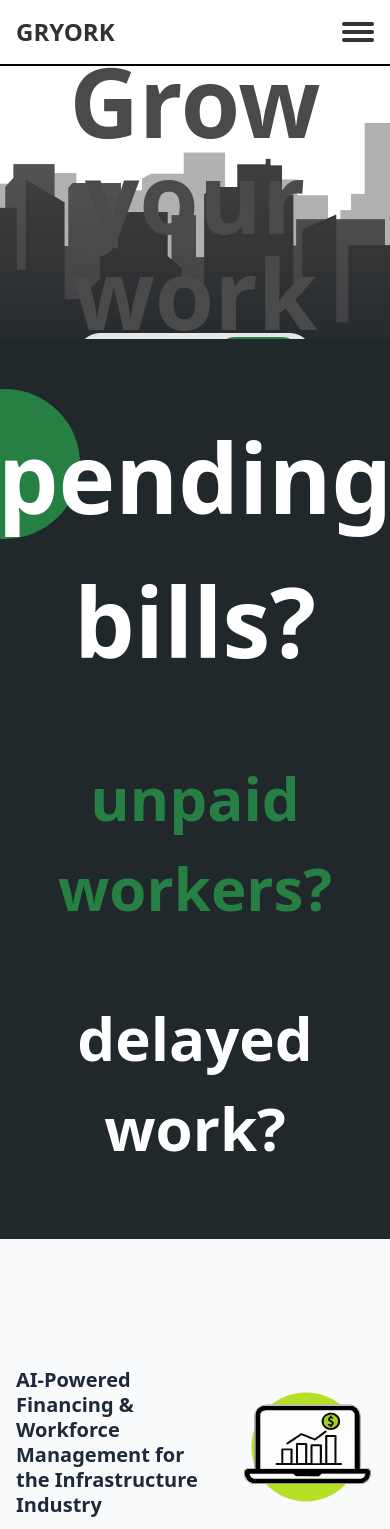
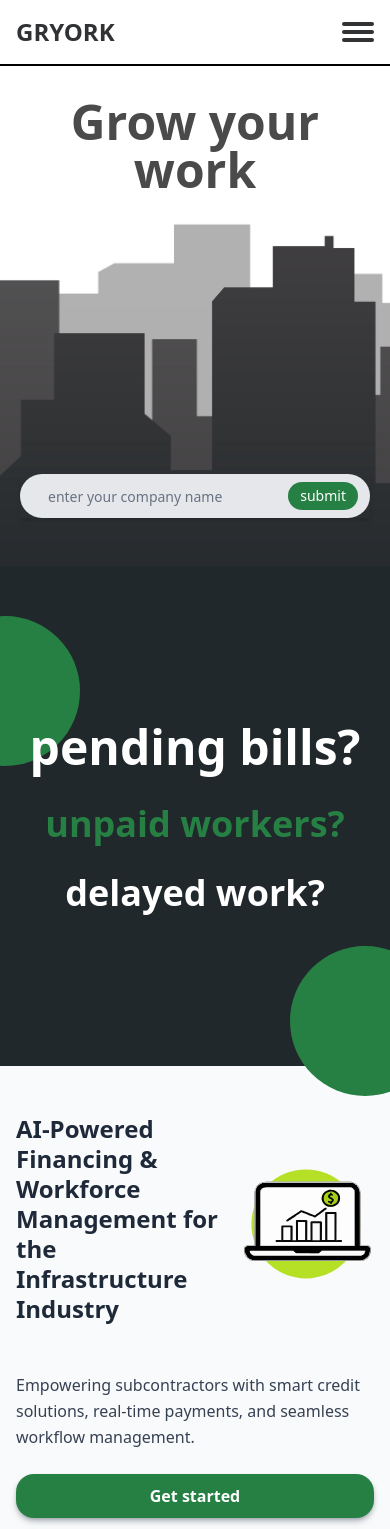
Before and after one commit to Nicky9319/Gryork_Frontend, a React (Vite) app: page / in a window 390 px wide. Shown: the top 1529 px of the page. Built offline with nearby package versions, Linux system fonts and the light colour scheme.

Commit message:
Added the mobile responsiveness for all sections except the feature one and then added the animatin for hero section features section and speed section, speed and features section is completed now

```diff
--- a/src/Views/MainPage/components/AIPoweredSection.jsx
+++ b/src/Views/MainPage/components/AIPoweredSection.jsx
@@ -13,24 +13,20 @@ const AIPoweredSection = () => {
   }, []);
 
   return (
-    <section className="flex flex-col px-4 py-8 sm:px-6 lg:px-16 xl:px-24 lg:py-16 bg-gray-50">
-      <br /><br /><br /><br />
-
-      {/* Mobile Layout: Heading and Image Side by Side */}
+    <section className="flex flex-col px-4 py-12 sm:px-6 lg:px-16 xl:px-24 lg:py-16 bg-gray-50">
       {windowWidth <= 640 ? (
-        <div className="flex flex-row justify-between items-center mb-6">
-          <h1 className="font-bold text-gray-800 text-xl leading-tight mr-4 w-3/5">
-            {/* Heading takes 60% width */}
+        <>
+          <div className="flex flex-row justify-between items-center mb-8">
+            <h1 className="font-bold text-gray-800 text-2xl leading-tight mr-4 w-3/5">
               AI-Powered Financing &amp; Workforce Management for the Infrastructure Industry
             </h1>
             <div className="relative flex justify-center w-2/5">
-            {/* Image takes 40% width */}
               <div
                 className="absolute bg-[#b6e026] rounded-full z-10"
                 style={{
                   width: '28vw',
                   height: '28vw',
-                top: '55%', // Adjusted to originate a little lower
+                  top: '55%',
                   left: '50%',
                   transform: 'translate(-50%, -50%)',
                 }}
@@ -49,29 +45,49 @@ const AIPoweredSection = () => {
               </div>
             </div>
           </div>
-      ) : (
-        // Desktop Layout: Adjusted Circle and Image Size
-        <div className="flex flex-col md:flex-row justify-between items-center mb-8">
-          <div className="w-full md:w-1/2 mb-8 md:mb-0 text-center md:text-left md:pl-8">
-            <h1 className="font-bold text-gray-800 mb-4 leading-tight text-7xl">
-              AI-Powered<br />
-              Financing &amp; Workforce Management for the Infrastructure Industry
-            </h1>
 
-            <div className="w-full md:w-1/2 text-center md:text-left mt-4">
-              <p className={`leading-relaxed text-gray-700 mb-6 ${windowWidth <= 640 ? 'text-base' : 'text-xl'}`}>
+          <div className="mt-4">
+            <p className="leading-relaxed text-gray-700 mb-6 text-base">
               Empowering subcontractors with smart credit solutions, real-time payments, and seamless workflow management.
             </p>
-              <div className="flex flex-col sm:flex-row gap-2 sm:gap-3 justify-center md:justify-start">
+            <div className="flex flex-col gap-3">
               <a
                 href="#"
-            className="bg-[#268044] text-white px-8 py-3 sm:px-10 sm:py-4 rounded-[18px] font-semibold cursor-pointer text-center transition-all duration-300 hover:bg-[#1e6a36] shadow-md shadow-gray-500/50 text-lg"
+                className="bg-[#268044] text-white px-6 py-2.5 rounded-[18px] font-semibold cursor-pointer text-center transition-all duration-300 hover:bg-[#1e6a36] shadow-md shadow-gray-500/50 text-base"
               >
                 Get started
               </a>
               <a
                 href="#"
-            className="bg-white text-gray-800 px-8 py-3 sm:px-10 sm:py-4 rounded-[18px] font-semibold border border-gray-300 cursor-pointer text-center transition-all duration-300 hover:bg-gray-200 shadow-md shadow-gray-500/50 text-lg"
+                className="bg-white text-gray-800 px-6 py-2.5 rounded-[18px] font-semibold border border-gray-300 cursor-pointer text-center transition-all duration-300 hover:bg-gray-200 shadow-md shadow-gray-500/50 text-base"
+              >
+                Learn more
+              </a>
+            </div>
+          </div>
+        </>
+      ) : (
+        <div className="flex flex-col md:flex-row justify-between items-center mb-8 gap-8">
+          <div className="w-full md:w-1/2 mb-8 md:mb-0 text-center md:text-left md:pl-0 lg:pl-8">
+            <h1 className="font-bold text-gray-800 mb-4 leading-tight text-4xl sm:text-5xl md:text-6xl lg:text-7xl">
+              AI-Powered<br />
+              Financing &amp; Workforce Management for the Infrastructure Industry
+            </h1>
+
+            <div className="w-full text-center md:text-left mt-6">
+              <p className="leading-relaxed text-gray-700 mb-6 text-lg md:text-xl">
+                Empowering subcontractors with smart credit solutions, real-time payments, and seamless workflow management.
+              </p>
+              <div className="flex flex-col sm:flex-row gap-3 justify-center md:justify-start">
+                <a
+                  href="#"
+                  className="bg-[#268044] text-white px-6 py-3 sm:px-8 sm:py-3.5 md:px-10 md:py-4 rounded-[18px] font-semibold cursor-pointer text-center transition-all duration-300 hover:bg-[#1e6a36] shadow-md shadow-gray-500/50 text-base md:text-lg"
+                >
+                  Get started
+                </a>
+                <a
+                  href="#"
+                  className="bg-white text-gray-800 px-6 py-3 sm:px-8 sm:py-3.5 md:px-10 md:py-4 rounded-[18px] font-semibold border border-gray-300 cursor-pointer text-center transition-all duration-300 hover:bg-gray-200 shadow-md shadow-gray-500/50 text-base md:text-lg"
                 >
                   Learn more
                 </a>
@@ -83,14 +99,19 @@ const AIPoweredSection = () => {
             <div
               className="absolute bg-[#268044] rounded-full z-10"
               style={{
-          width: '500px',
-          height: '500px',
-          top: '45%', // Adjusted to add padding to the top
+                width: windowWidth < 768 ? '300px' : '400px',
+                height: windowWidth < 768 ? '300px' : '400px',
+                maxWidth: '90%',
+                top: '45%',
                 left: '50%',
                 transform: 'translate(-50%, -50%)',
               }}
             ></div>
-            <div className="relative z-20" style={{ width: '600px', height: '600px' }}>
+            <div className="relative z-20" style={{
+              width: windowWidth < 768 ? '350px' : '500px',
+              height: windowWidth < 768 ? '350px' : '500px',
+              maxWidth: '95%'
+            }}>
               <svg className="w-full h-full" viewBox="0 0 400 300" xmlns="http://www.w3.org/2000/svg">
                 <image
                   href="src/Images/laptop.svg"
@@ -103,13 +124,8 @@ const AIPoweredSection = () => {
               </svg>
             </div>
           </div>
-
         </div>
-
       )}
-
-      {/* Text and Buttons Section */}
-      <br /> <br />
     </section>
   );
 };
--- a/src/Views/MainPage/components/FeaturesSection.jsx
+++ b/src/Views/MainPage/components/FeaturesSection.jsx
@@ -1,14 +1,22 @@
 import React from 'react';
+import useInView from '../../../hooks/useInView';
 
 // Reusable FeatureCard component
-const FeatureCard = ({ icon, title, description }) => {
+const FeatureCard = ({ icon, title, description, index }) => {
+  const { ref, isInView } = useInView({}, index * 200);
+
   return (
-    <div className="bg-white rounded-xl p-12 text-center flex-1 shadow-lg transition-transform transform hover:-translate-y-2 min-w-[350px]">
-      <div className="w-32 h-32 mx-auto mb-8 flex justify-center items-center">
-        <img src={icon} alt={title} className="w-28 h-28" />
+    <div
+      ref={ref}
+      className={`bg-white rounded-xl p-6 sm:p-8 md:p-12 text-center flex-1 shadow-lg transition-all duration-700 transform ${
+        isInView ? 'translate-y-0 opacity-100' : 'translate-y-20 opacity-0'
+      } hover:-translate-y-2 w-full mb-8 md:mb-0`}
+    >
+      <div className="w-20 h-20 sm:w-24 sm:h-24 md:w-32 md:h-32 mx-auto mb-4 sm:mb-6 md:mb-8 flex justify-center items-center">
+        <img src={icon} alt={title} className="w-16 h-16 sm:w-20 sm:h-20 md:w-28 md:h-28" />
       </div>
-      <h3 className="text-3xl font-bold mb-6 text-black">{title}</h3>
-      <p className="text-lg leading-relaxed text-gray-600">{description}</p>
+      <h3 className="text-xl sm:text-2xl md:text-3xl font-bold mb-3 sm:mb-4 md:mb-6 text-black">{title}</h3>
+      <p className="text-base sm:text-lg leading-relaxed text-gray-600">{description}</p>
     </div>
   );
 };
@@ -33,16 +41,14 @@ const FeaturesSection = () => {
   ];
 
   return (
-    <div className="flex justify-between items-stretch gap-20 py-24 px-16 max-w-[1600px] mx-auto">
+    <div className="flex flex-col md:flex-row justify-between items-stretch gap-6 md:gap-10 lg:gap-20 py-12 sm:py-16 md:py-24 px-4 sm:px-8 md:px-16 max-w-[1600px] mx-auto">
       {features.map((feature, index) => (
         <FeatureCard
           key={index}
-          icon={feature.icon}
-          title={feature.title}
-          description={feature.description}
+          index={index}
+          {...feature}
         />
       ))}
-
     </div>
   );
 };
--- a/src/Views/MainPage/components/HeroSection.jsx
+++ b/src/Views/MainPage/components/HeroSection.jsx
@@ -1,59 +1,87 @@
-import React from 'react';
+import React, { useState, useEffect } from 'react';
+import useInView from '../../../hooks/useInView';
 
 const HeroSection = () => {
+  const [dimensions, setDimensions] = useState({
+    width: window.innerWidth,
+    height: window.innerHeight
+  });
+
+  useEffect(() => {
+    const handleResize = () => {
+      setDimensions({
+        width: window.innerWidth,
+        height: window.innerHeight
+      });
+    };
+
+    window.addEventListener('resize', handleResize);
+    return () => window.removeEventListener('resize', handleResize);
+  }, []);
+
+  const { ref, isInView } = useInView();
+
   return (
     <section
-      className="relative flex flex-col justify-center items-center overflow-hidden bg-cover bg-center w-full"
+      ref={ref}
+      className={`relative flex flex-col justify-center items-center overflow-hidden bg-cover bg-center w-full px-4 transition-opacity duration-1000 ${
+        isInView ? 'opacity-100' : 'opacity-0'
+      }`}
       style={{
         backgroundImage: "url('/src/Images/2BuildingImages.jpg')",
         backgroundSize: 'cover',
         backgroundRepeat: 'no-repeat',
-        height: window.innerWidth <= 640 ? 'auto' : '85vh',
+        height: dimensions.width <= 640 ? 'auto' : '85vh',
+        minHeight: dimensions.width <= 640 ? '500px' : '600px',
       }}
     >
       <img
         src="/src/Images/BuildingImages.jpg"
         alt="Background"
         className={`absolute top-0 left-0 w-full h-auto object-cover ${
-          window.innerWidth <= 640 ? 'block' : 'hidden'
+          dimensions.width <= 640 ? 'block' : 'hidden'
         }`}
         style={{ visibility: 'hidden', position: 'absolute' }}
         onLoad={(e) => {
           const section = e.target.closest('section');
-          if (window.innerWidth <= 640) {
+          if (dimensions.width <= 640) {
             section.style.height = `${e.target.offsetHeight}px`;
           }
         }}
       />
       <h1
-        className={`font-bold text-[#4A4A4A] text-center mb-4 relative z-10 px-4 shadow-text absolute ${
-          window.innerWidth <= 640 ? 'text-8xl top-6' : 'text-9xl top-10'
+        className={`font-bold text-[#4A4A4A] text-center mb-4 relative z-10 px-4 shadow-text transform transition-all duration-1000 ${
+          isInView ? 'translate-y-0 opacity-100' : 'translate-y-10 opacity-0'
+        } ${
+          dimensions.width <= 640 ? 'text-5xl sm:text-6xl md:text-8xl absolute top-8' : 'text-7xl lg:text-9xl absolute top-10'
         }`}
       >
         Grow your work
       </h1>
 
       <div
-        className={`relative z-10 flex shadow-md mt-auto mb-auto ${
-          window.innerWidth <= 640
-            ? 'w-3/5 max-w-[250px]'
-            : 'w-2/5 max-w-[800px] justify-center'
+        className={`relative z-10 flex shadow-md mt-auto transform transition-all duration-1000 delay-500 ${
+          isInView ? 'translate-y-0 opacity-100' : 'translate-y-10 opacity-0'
+        } ${
+          dimensions.width <= 640
+            ? 'w-full max-w-[350px] mb-12'
+            : 'w-2/3 md:w-2/5 max-w-[800px] justify-center mb-24'
         }`}
       >
         <div
           className={`flex-grow flex items-center border-none outline-none bg-gray-200 rounded-full placeholder-gray-500 text-gray-700 ${
-            window.innerWidth <= 640 ? 'py-1 px-3 text-sm' : 'py-2 px-4 text-base'
+            dimensions.width <= 640 ? 'py-2 px-3' : 'py-3 px-4'
           }`}
         >
           <input
             type="text"
-            className="flex-grow bg-transparent outline-none placeholder-gray-500 text-gray-700 w-3/4 pl-10"
+            className="flex-grow bg-transparent outline-none placeholder-gray-500 text-gray-700 w-3/4 pl-4 sm:pl-6 md:pl-10"
             placeholder="enter your company name"
-            style={{ fontSize: window.innerWidth <= 640 ? '1rem' : '1.25rem' }}
+            style={{ fontSize: dimensions.width <= 640 ? '0.875rem' : '1.25rem' }}
           />
           <button
             className={`border-none rounded-full bg-[#268044] text-white cursor-pointer transition-colors duration-300 hover:bg-green-900 ${
-              window.innerWidth <= 640 ? 'py-1 px-3 text-lg' : 'py-2 px-10 text-xl'
+              dimensions.width <= 640 ? 'py-1 px-3 text-sm md:text-base' : 'py-2 px-5 md:px-10 text-lg md:text-xl'
             }`}
           >
             submit
--- a/src/Views/MainPage/components/ProblemSection.jsx
+++ b/src/Views/MainPage/components/ProblemSection.jsx
@@ -1,40 +1,67 @@
-import React from 'react';
+import React, { useState, useEffect } from 'react';
 
 const ProblemSection = () => {
+  const [dimensions, setDimensions] = useState({
+    width: window.innerWidth,
+    height: window.innerHeight
+  });
+
+  useEffect(() => {
+    const handleResize = () => {
+      setDimensions({
+        width: window.innerWidth,
+        height: window.innerHeight
+      });
+    };
+
+    window.addEventListener('resize', handleResize);
+    return () => window.removeEventListener('resize', handleResize);
+  }, []);
+
+  const getCircleDimensions = (side) => {
+    const size = dimensions.width < 640 ? 150 : dimensions.width < 1024 ? 250 : 350;
+
+    if (side === 'left') {
+      return {
+        width: `${size}px`,
+        height: `${size}px`,
+        left: dimensions.width < 640 ? '-70px' : '-120px',
+        top: dimensions.width < 640 ? '50px' : '40px',
+      };
+    } else {
+      return {
+        width: `${size}px`,
+        height: `${size}px`,
+        right: dimensions.width < 640 ? '-50px' : '-120px',
+        bottom: dimensions.width < 640 ? '-30px' : '-120px',
+      };
+    }
+  };
+
   return (
-    <section className="bg-[#20282B] text-white py-10 px-3 relative text-center min-h-[900px] sm:py-20 sm:px-5 flex justify-center items-center">
+    <section className="bg-[#20282B] text-white py-16 sm:py-20 px-4 sm:px-5 relative text-center min-h-[500px] sm:min-h-[600px] md:min-h-[800px] flex justify-center items-center">
         <div className="absolute bg-[#268044] rounded-full z-0"
-          style={{
-            width: window.innerWidth < 640 ? '150px' : '350px',
-            height: window.innerWidth < 640 ? '150px' : '350px',
-            left: window.innerWidth < 640 ? '-70px' : '-160px',
-            top: window.innerWidth < 640 ? '50px' : '40px',
-          }}>
+          style={getCircleDimensions('left')}>
         </div>
 
-        <div className="max-w-[800px] mx-auto relative z-10 flex flex-col justify-center items-center h-full space-y-15">
-          <h2 className="text-8xl leading-normal sm:text-8xl sm:leading-tight">
+        <div className="max-w-[800px] mx-auto relative z-10 flex flex-col justify-center items-center space-y-6 sm:space-y-10 md:space-y-15">
+          <h2 className="text-5xl sm:text-7xl md:text-8xl leading-tight">
             <strong>pending bills?</strong>
           </h2>
-          <h2 className="text-6xl leading-normal sm:text-8xl sm:leading-tight text-[#268044] font-bold">
+          <h2 className="text-4xl sm:text-6xl md:text-6xl leading-tight text-[#268044] font-bold">
             <strong>unpaid workers?</strong>
           </h2>
-          <h2 className="text-6xl leading-normal sm:text-8xl sm:leading-tight">
+          <h2 className="text-4xl sm:text-6xl md:text-6xl leading-tight">
             <strong>delayed work?</strong>
           </h2>
         </div>
 
         {/* Right Circle */}
-      <div className="absolute right-0 bottom-0 z-0">
-        <div className="relative bg-[#268044;] rounded-full"
-          style={{
-            width: window.innerWidth < 640 ? '150px' : '350px',
-            height: window.innerWidth < 640 ? '150px' : '350px',
-            right: window.innerWidth < 640 ? '-50px' : '-130px',
-            bottom: window.innerWidth < 640 ? '-30px' : '-130px',
-          }}>
+        <div className="absolute right-0 bottom-0 z-0">
+          <div className="relative bg-[#268044] rounded-full"
+            style={getCircleDimensions('right')}>
+          </div>
         </div>
-      </div>
     </section>
   );
 };
--- a/src/Views/MainPage/components/SpeedSection.jsx
+++ b/src/Views/MainPage/components/SpeedSection.jsx
@@ -1,45 +1,71 @@
 import React from 'react';
+import useInView from '../../../hooks/useInView';
 
 const SpeedSection = () => {
+  const { ref, isInView } = useInView({}, 200);
+
   return (
     <>
-      <section className="flex items-center justify-between max-w-[1400px] mx-auto py-16 gap-16 md:flex-row md:text-left md:py-19">
-        <div className="flex-[1.2]">
-          <h2 className="text-6xl font-bold text-[#268044] mb-8 leading-tight">
+      <section className="flex flex-col md:flex-row items-center justify-between max-w-[1400px] mx-auto py-10 md:py-16 px-4 gap-8 md:gap-16">
+        <div className="w-full md:flex-[1.2]">
+          {/* Mobile layout - heading and image side by side */}
+          <div className="flex flex-row items-center gap-4 mb-6 md:hidden">
+            <h2 className="text-3xl font-bold text-[#268044] leading-tight flex-1">
+              Speed, transparency, and reliability you can trust
+            </h2>
+            <div className="w-1/2">
+              <img
+                src="src/Images/banking.svg"
+                alt="Banking"
+                className="w-full h-auto"
+              />
+            </div>
+          </div>
+
+          {/* Desktop heading */}
+          <h2 className="hidden md:block text-4xl md:text-5xl lg:text-6xl font-bold text-[#268044] mb-6 md:mb-8 leading-tight">
             Speed, transparency, and reliability you can trust
           </h2>
-          <ul className="list-none">
+
+          {/* Points in boxes with animations */}
+          <div className="grid grid-cols-1 gap-4" ref={ref}>
             {[
               'CWC funds disbursed in days',
               'AI-driven automation from approvals to repayment',
               'Transparent processes to eliminate headaches'
             ].map((item, index) => (
-              <li
+              <div
                 key={index}
-                className="mb-6 text-3xl relative pl-14 before:content-['✓'] before:absolute before:left-2 before:top-0 before:text-[#268044] before:text-3xl before:font-bold"
+                className={`transform transition-all duration-300 ease-in-out
+                  p-4 rounded-lg border-2 border-[#268044] bg-white shadow-md
+                  hover:shadow-lg hover:scale-[1.02] hover:bg-[#f0f9f2]
+                  ${isInView ? 'translate-y-0 opacity-100' : 'translate-y-10 opacity-0'}
+                  `}
+                style={{ transitionDelay: `${index * 200}ms` }}
               >
-                {item}
-              </li>
+                <div className="flex items-center gap-3">
+                  <span className="text-[#268044] text-xl font-bold">✓</span>
+                  <p className="text-lg">{item}</p>
+                </div>
+              </div>
             ))}
-          </ul>
+          </div>
         </div>
 
-        <div className="flex-1 flex justify-end">
+        {/* Desktop image */}
+        <div className="hidden md:flex flex-1 justify-center md:justify-end">
           <div className="relative">
             <div className="feature-icon-bank">
               <img
                 src="src/Images/banking.svg"
                 alt="Banking"
-                className="w-[530px] h-[450px]"
+                className="w-full max-w-[300px] md:max-w-[400px] lg:max-w-[530px] h-auto"
               />
             </div>
           </div>
         </div>
       </section>
-
-
       <br /><br />
-
     </>
   );
 };
--- /dev/null
+++ b/src/hooks/useInView.jsx
@@ -0,0 +1,34 @@
+import { useState, useEffect, useRef } from 'react';
+
+const useInView = (options = {}, delay = 0) => {
+  const [isInView, setIsInView] = useState(false);
+  const ref = useRef(null);
+
+  useEffect(() => {
+    const observer = new IntersectionObserver(([entry]) => {
+      if (entry.isIntersecting) {
+        setTimeout(() => {
+          setIsInView(true);
+        }, delay);
+      }
+    }, {
+      threshold: options.threshold || 0.1,
+      rootMargin: options.rootMargin || '0px'
+    });
+
+    const currentRef = ref.current;
+    if (currentRef) {
+      observer.observe(currentRef);
+    }
+
+    return () => {
+      if (currentRef) {
+        observer.unobserve(currentRef);
+      }
+    };
+  }, [delay, options.threshold, options.rootMargin]);
+
+  return { ref, isInView };
+};
+
+export default useInView;
```
Lines whose indentation alone changed are shown as unchanged.
